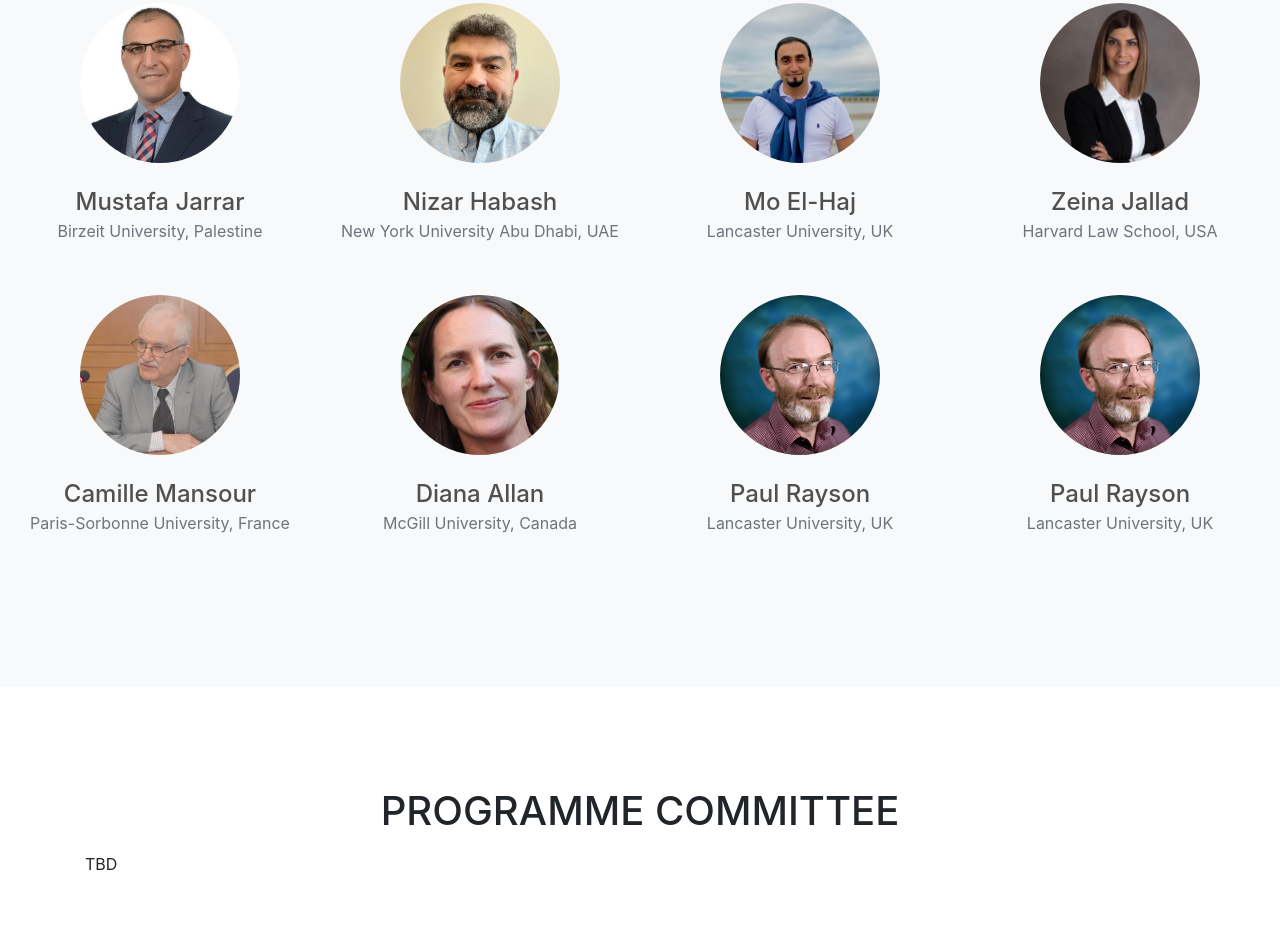
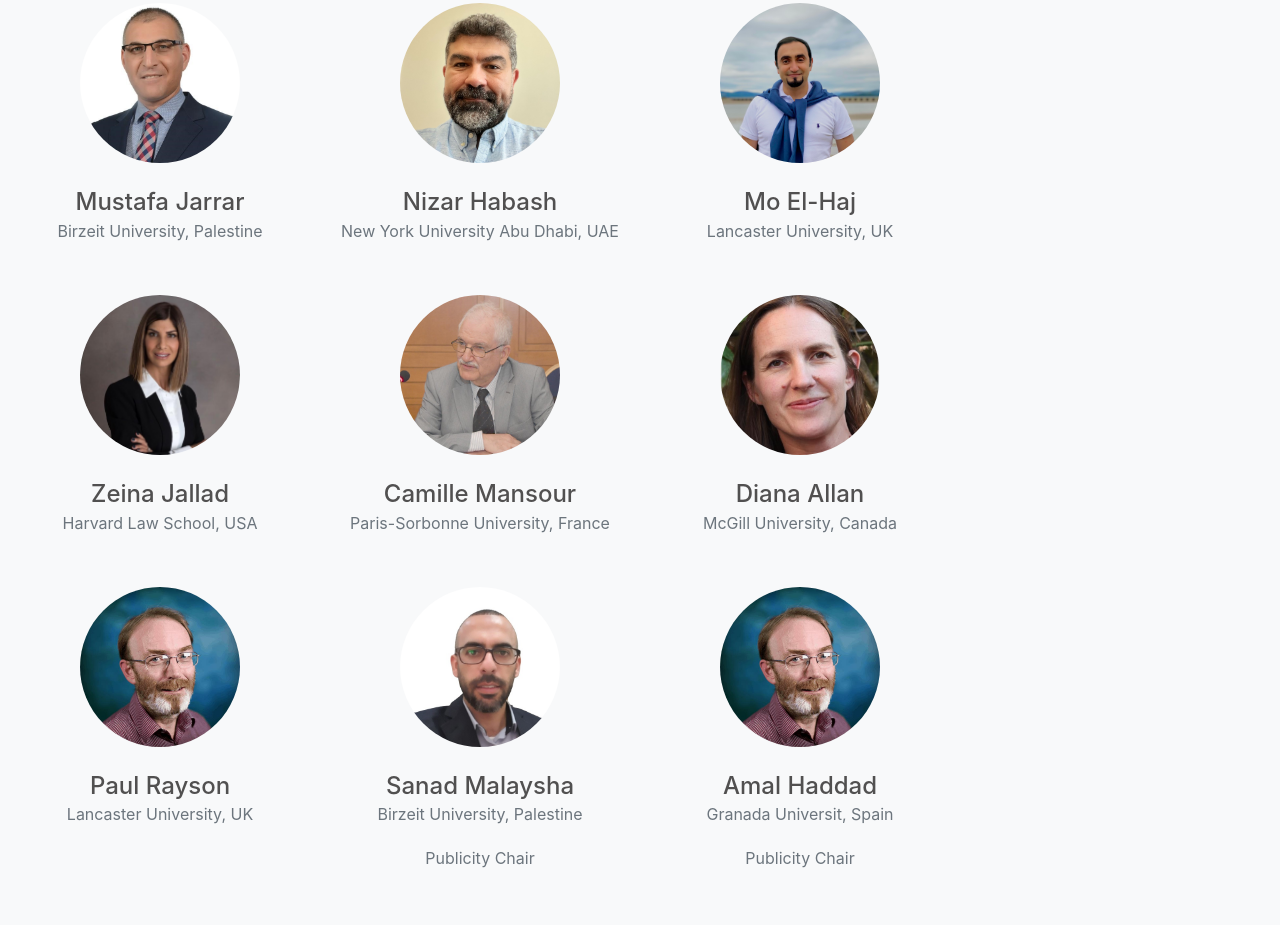
Before and after one commit to SinaLab/nakba-nlp, a website with bundled scripts: page index.html in a window 1280 px wide. Shown: the part 3767-4692 px from the top of the page. Built offline with nearby package versions, Linux system fonts and the light colour scheme; a web font is replaced by a local one.

Commit message:
Update index.html
added Amal and Sanad as Publicity Chair

```diff
--- a/index.html
+++ b/index.html
@@ -288,7 +288,6 @@
                     <p class="text-muted">Birzeit University, Palestine</p>
                 </div>
             </div>
-
             <div class="col-sm-3">
                 <div class="team-member">
                     <img src="img/team/nizar.jpg" class="img-responsive img-circle" alt="" width="600" height="600">
@@ -296,7 +295,6 @@
                     <p class="text-muted">New York University Abu Dhabi, UAE</p>
                 </div>
             </div>
-
             <div class="col-sm-3">
                 <div class="team-member">
                     <img src="img/team/mo.jpg" class="img-responsive img-circle" alt="" width="600" height="600">
@@ -304,7 +302,8 @@
                     <p class="text-muted">Lancaster University, UK</p>
                 </div>
             </div>
-
+        </div>
+        <div class="row">
             <div class="col-sm-3">
                 <div class="team-member">
                     <img src="img/team/zeina.jpg" class="img-responsive img-circle" alt="" width="600" height="600">
@@ -312,9 +311,6 @@
                     <p class="text-muted">Harvard Law School, USA</p>
                 </div>
             </div>
-        </div>
-
-        <div class="row">
             <div class="col-sm-3">
                 <div class="team-member">
                     <img src="img/team/Camille.jpg" class="img-responsive img-circle" alt="" width="600" height="600">
@@ -322,7 +318,6 @@
                     <p class="text-muted">Paris-Sorbonne University, France</p>
                 </div>
             </div>
-
             <div class="col-sm-3">
                 <div class="team-member">
                     <img src="img/team/diana.jpg" class="img-responsive img-circle" alt="" width="600" height="600">
@@ -330,7 +325,8 @@
                     <p class="text-muted">McGill University, Canada</p>
                 </div>
             </div>
-
+        </div>
+        <div class="row">
             <div class="col-sm-3">
                 <div class="team-member">
                     <img src="img/team/paul.jpg" class="img-responsive img-circle" alt="" width="600" height="600">
@@ -340,15 +336,23 @@
             </div>
             <div class="col-sm-3">
                 <div class="team-member">
+                    <img src="img/team/sanad.jpg" class="img-responsive img-circle" alt="" width="600" height="600">
+                    <h4><a href="https://www.birzeit.edu/en/biography/sanad-malaysha">Sanad Malaysha</a></h4>
+                    <p class="text-muted">Birzeit University, Palestine</p>
+                    <p class="text-muted">Publicity Chair</p>
+                </div>
+            </div>
+            <div class="col-sm-3">
+                <div class="team-member">
                     <img src="img/team/paul.jpg" class="img-responsive img-circle" alt="" width="600" height="600">
-                    <h4><a href="https://faculty.ustc.edu.cn/liandefu">Paul Rayson</a></h4>
-                    <p class="text-muted">Lancaster University, UK</p>
+                    <h4><a href="https://www.ugr.es/en/staff/amal-haddad-haddad">Amal Haddad</a></h4>
+                    <p class="text-muted">Granada Universit, Spain</p>
+                    <p class="text-muted">Publicity Chair</p>
                 </div>
             </div>
         </div>
     </div>
 </section>
-
 
   <section   id="program">
     <div class="container">
```
